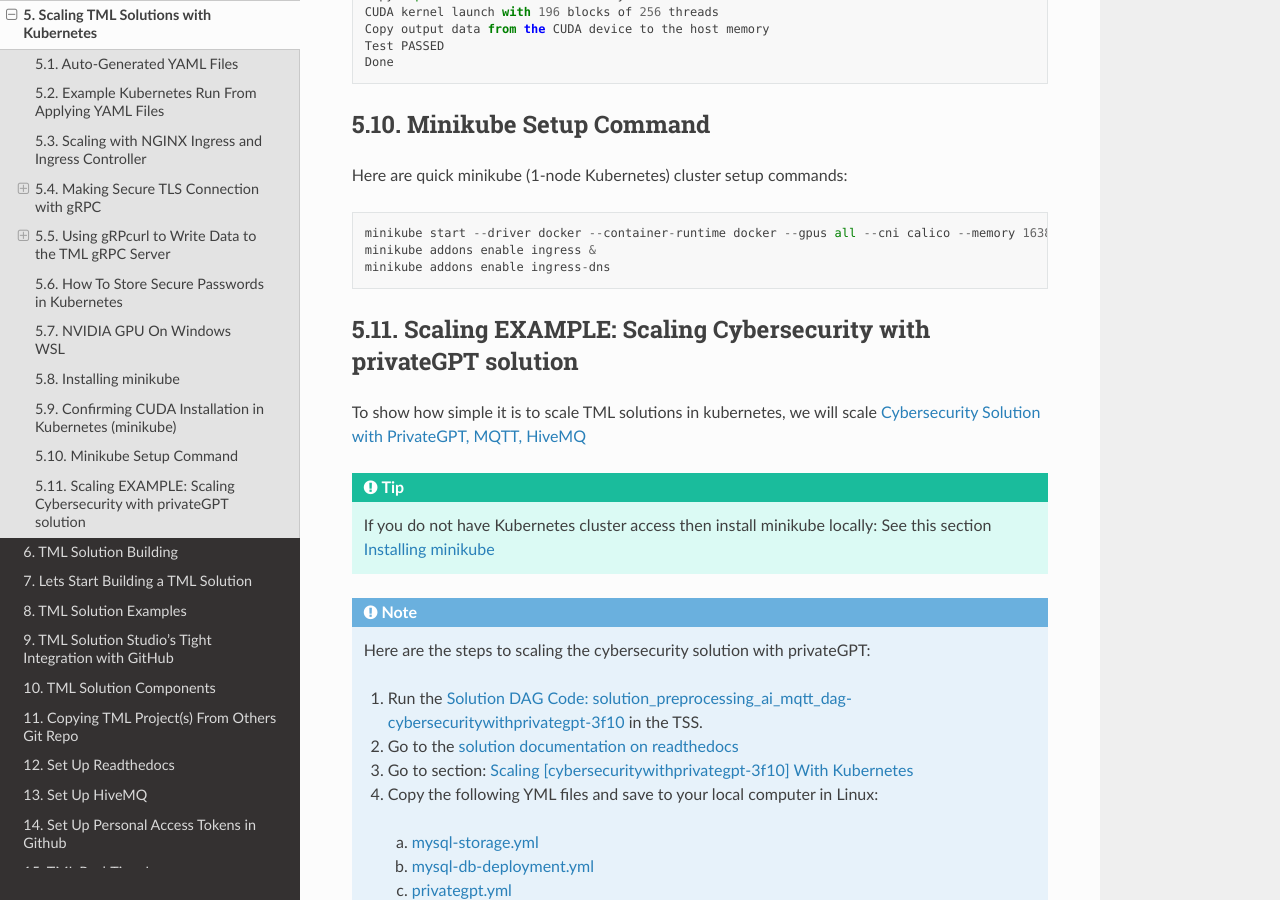
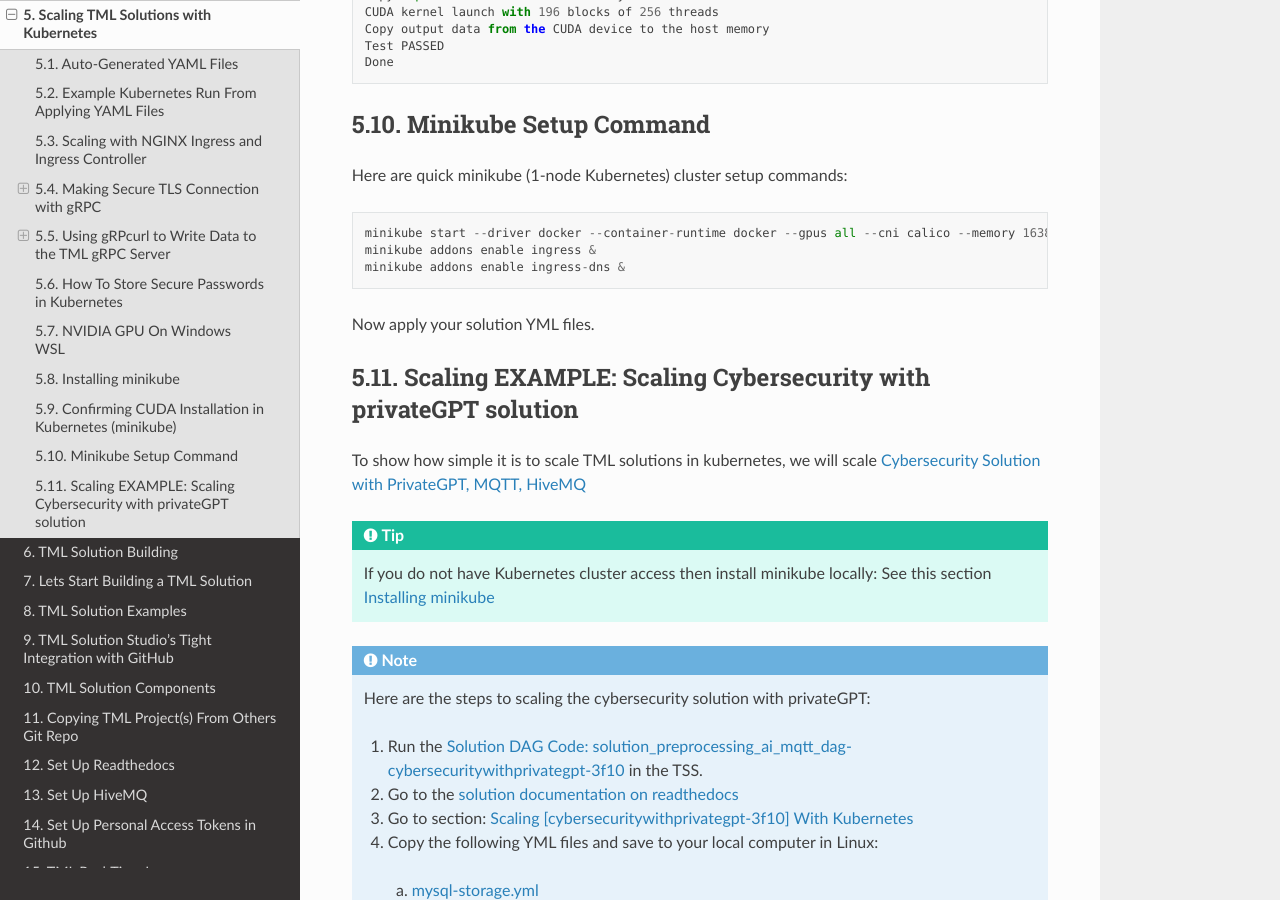
Before and after one commit to smaurice101/readthedocs, a Sphinx documentation site: the page built from docs/source/kube.rst, in a window 1280 px wide and 900 px high, scrolled down 14452 px. Built offline with Sphinx 7.4.7 and the Read the Docs theme 3.1.0, drawn with Linux system fonts in a browser that asks for light colours.

Commit message:
Update kube.rst

```diff
--- a/docs/source/kube.rst
+++ b/docs/source/kube.rst
@@ -658,7 +658,9 @@
 
    minikube start --driver docker --container-runtime docker --gpus all --cni calico --memory 16384 &
    minikube addons enable ingress &
-   minikube addons enable ingress-dns
+   minikube addons enable ingress-dns &
+
+Now apply your solution YML files.
 
 Scaling EXAMPLE: Scaling Cybersecurity with privateGPT solution
 --------------------------------------------
```
